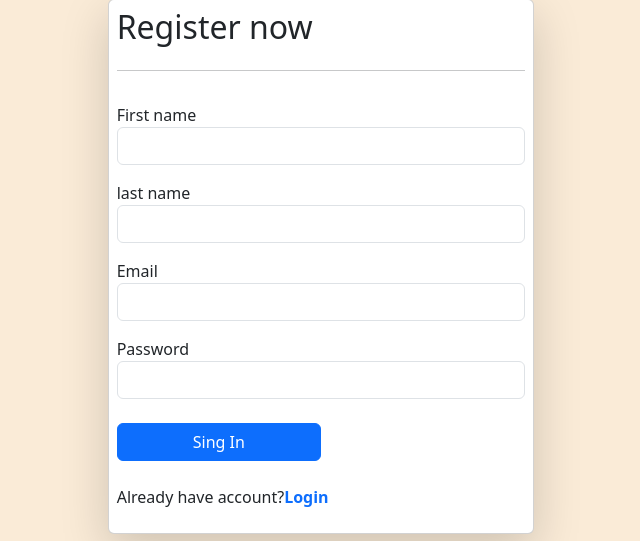
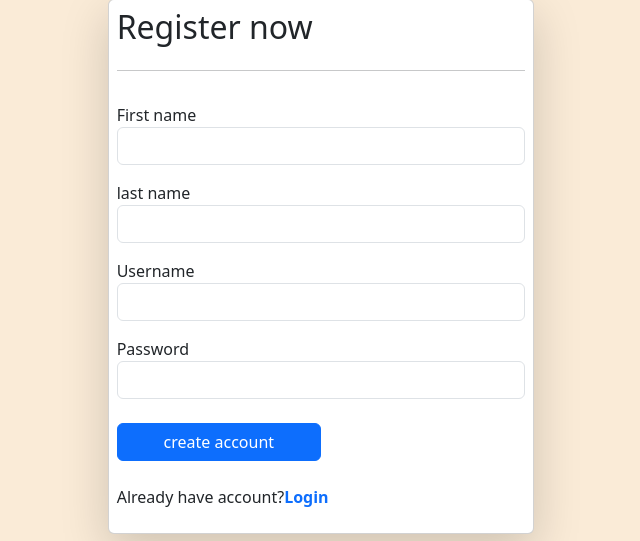
Before and after one commit to Krupa2007/water-filter, a Django app: page /register/ in a window 1280 px wide. Shown: the part 49-590 px from the top of the page, without its empty margins (319-959 px from the left). Run offline with Django 5.2, Linux system fonts and the light colour scheme.

Commit message:
Fixed register page

```diff
--- a/filapp/templates/login.html
+++ b/filapp/templates/login.html
@@ -43,11 +43,11 @@
                 {% endif %}
             <div class="mt-3">
                 <label for="exampleInputEmail1">Username</label>
-                <input name="pets_breed " required  type="text" class="form-control">
+                <input name="username" required  type="text" class="form-control">
             </div>
             <div class="mt-3">
                 <label for="exampleInputEmail1">Password</label>
-                <input name="pets_breed "  required  type="password"  class="form-control">
+                <input name="password "  required  type="password"  class="form-control">
                 <a href="/forgot/" style="text-decoration: none;">Forgot Password ?</a>
 
             </div>
--- a/filapp/templates/register.html
+++ b/filapp/templates/register.html
@@ -42,25 +42,25 @@
                 {% endif %}
             <div class="mt-3">
                 <label for="exampleInputEmail1">First name</label>
-                <input name="pets_breed " required type="text" class="form-control">
+                <input name="first_name" required type="text" class="form-control">
             </div>
             <div class="mt-3">
                 <label for="exampleInputEmail1">last name</label>
-                <input name="pets_breed " required type="text" class="form-control">
+                <input name="last_name " required type="text" class="form-control">
 
 
             </div>
             <div class="mt-3">
-                <label for="exampleInputEmail1">Email</label>
-                <input name="pets_breed " required type="email" class="form-control">
+                <label for="exampleInputEmail1">Username</label>
+                <input name="username " required type="text" class="form-control">
             </div>
             <div class="mt-3">
                 <label for="exampleInputEmail1">Password</label>
-                <input name="pets_breed " required type="password" class="form-control">
+                <input name="password" required type="password" class="form-control">
             </div>
             <br>
 
-                 <button type="button" class="btn btn-primary col-6">Sing In </button>
+                 <button type="submit" class="btn btn-primary col-6">create account </button>
             <br>
            <p>Already have account?<a href="/login/" style="text-decoration: none;"><b>Login</b></a>
 
```
Also changed, not shown: db.sqlite3.
